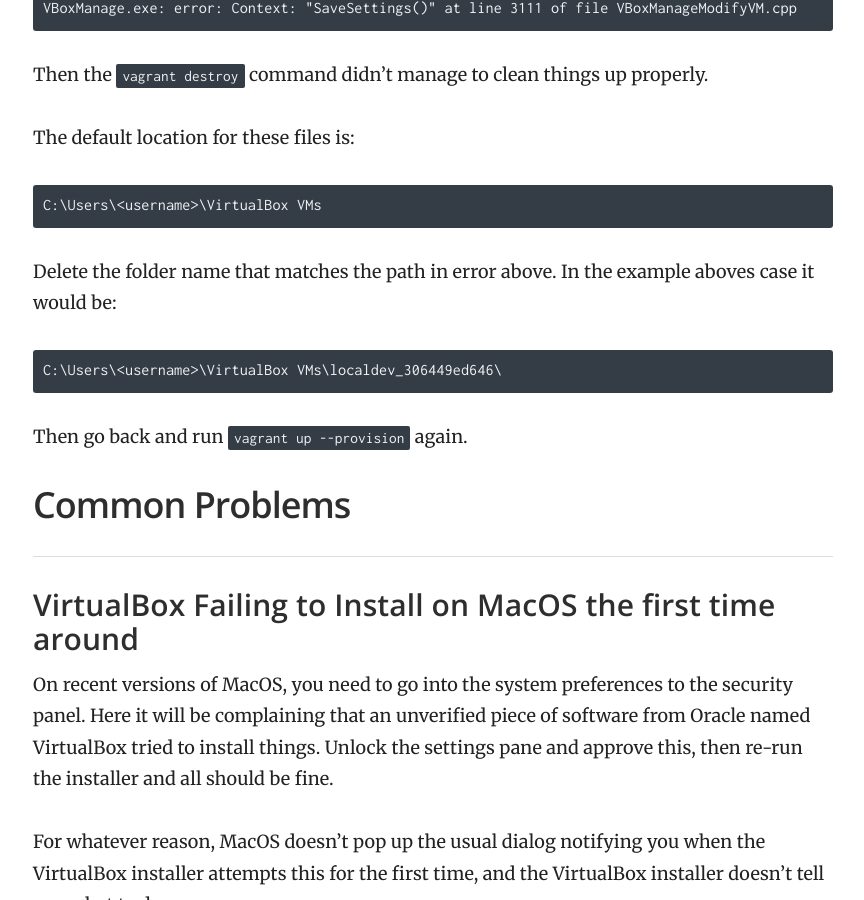
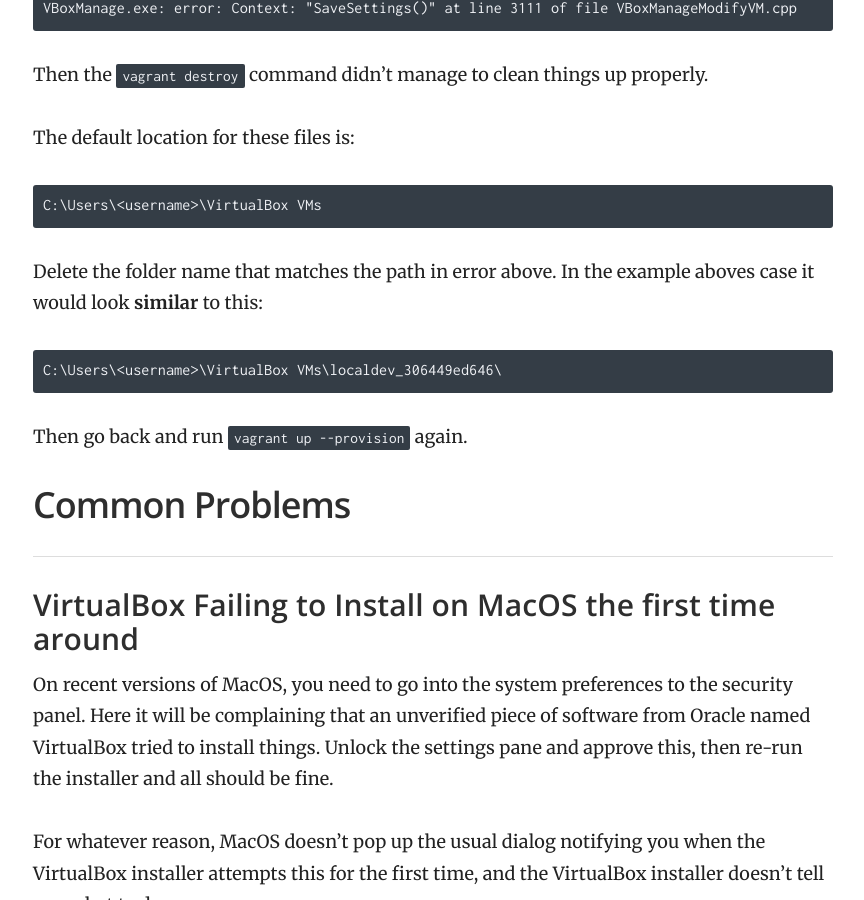
Before and after one commit to Varying-Vagrant-Vagrants/varyingvagrantvagrants.org, a Jekyll site: the page built from docs/en-US/troubleshooting/index.md, in a window 1280 px wide and 900 px high, scrolled down 1347 px. Shown: the whole window, without its empty margins (357-1221 px from the left). Built offline with Jekyll 4.4.1, drawn with Linux system fonts in a browser that asks for light colours.

Commit message:
Update index.md

```diff
--- a/docs/en-US/troubleshooting/index.md
+++ b/docs/en-US/troubleshooting/index.md
@@ -54,7 +54,7 @@ The default location for these files is:
 
     C:\Users\<username>\VirtualBox VMs
 
-Delete the folder name that matches the path in error above. In the example aboves case it would be:
+Delete the folder name that matches the path in error above. In the example aboves case it would look **similar** to this:
 
     C:\Users\<username>\VirtualBox VMs\localdev_306449ed646\
 
```
